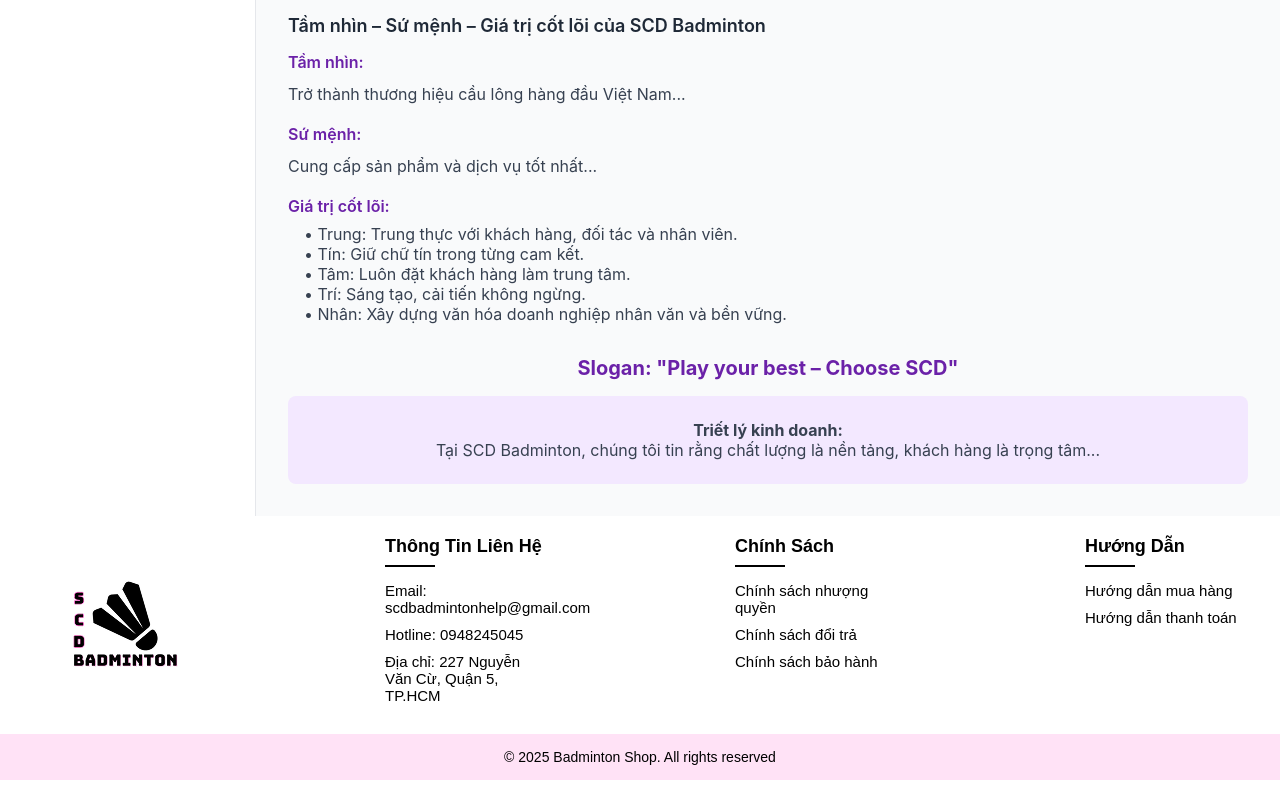
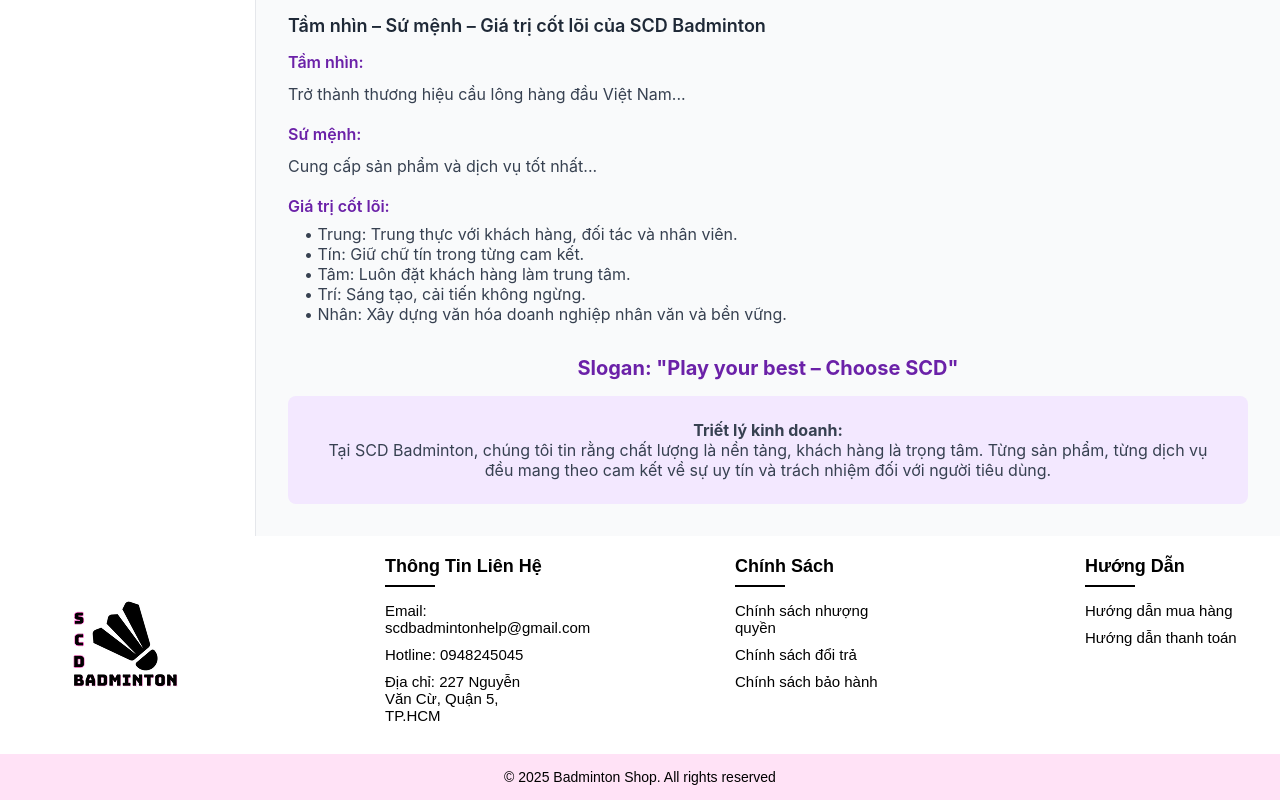
Before and after one commit to maiSxuan/BADMINTON, a React (Create React App) app in the folder frontend/: page /customer/about in a window 1280 px wide. Shown: the part 1177-1977 px from the top of the page. Built offline with nearby package versions, Linux system fonts and the light colour scheme.

Commit message:
thêm "triết lí kinh doanh"

```diff
--- a/frontend/src/pages/customer/Intro.js
+++ b/frontend/src/pages/customer/Intro.js
@@ -150,8 +150,7 @@
             <div className="intro-box">
               <h4>Triết lý kinh doanh:</h4>
               <p>
-                Tại SCD Badminton, chúng tôi tin rằng chất lượng là nền tảng,
-                khách hàng là trọng tâm...
+                 Tại SCD Badminton, chúng tôi tin rằng chất lượng là nền tảng, khách hàng là trọng tâm. Từng sản phẩm, từng dịch vụ đều mang theo cam kết về sự uy tín và trách nhiệm đối với người tiêu dùng.
               </p>
             </div>
           </div>
```
Also changed, not shown: frontend/src/pages/customer/Contact.js (added).
